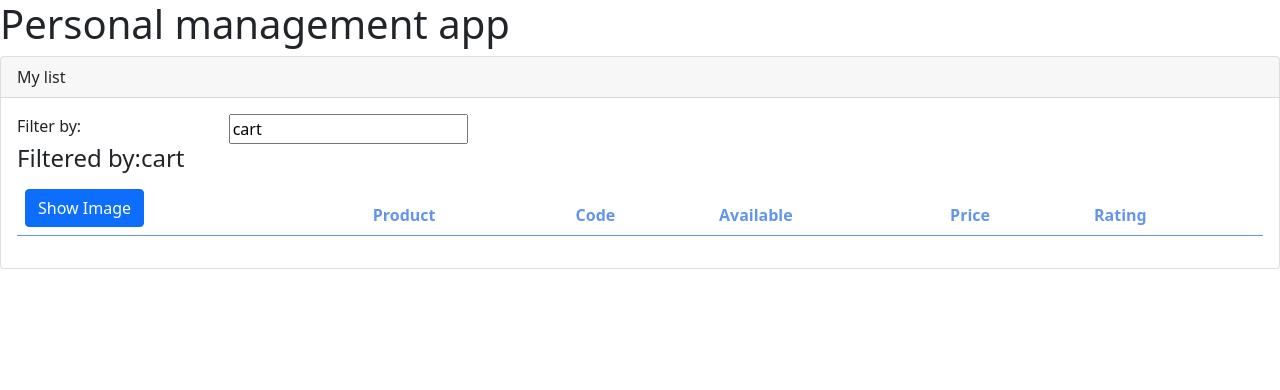
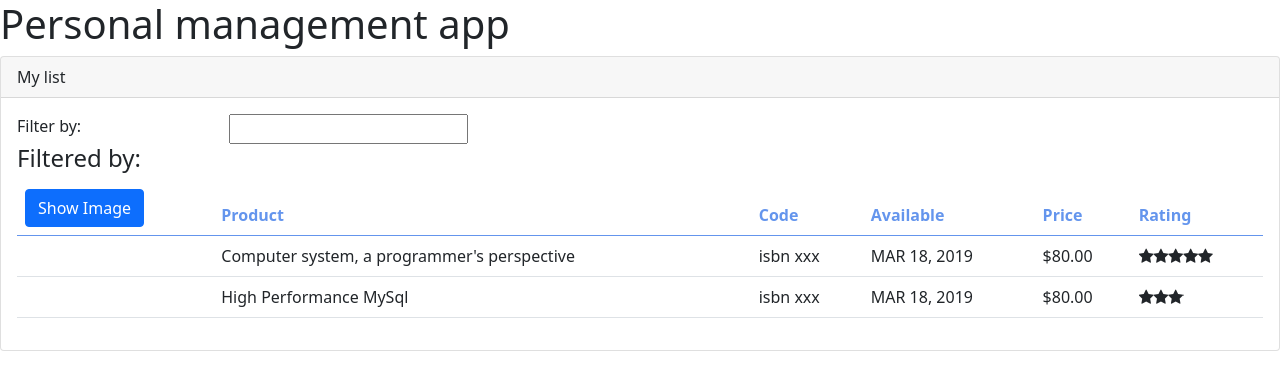
Before and after one commit to HaoWang95/ngapm, an Angular app: page / in a window 1280 px wide. Shown: the top 390 px of the page. Built offline with nearby package versions, Linux system fonts and the light colour scheme.

Commit message:
service injection

```diff
--- a/src/app/items/item-list.component.html
+++ b/src/app/items/item-list.component.html
@@ -41,7 +41,10 @@
                         <td>{{item.releaseDate | date | uppercase}}</td>
                         <td>{{item.price | currency:'USD':'symbol':'1.2-2'}}</td>
                         <td>
-                            <star></star>
+                            <star
+                                [rating]='item.rating'
+                                (ratingClicked)="onRatingClicked($event)"
+                            ></star>
                         </td>
                     </tr>
                 </tbody>
--- a/src/app/items/item-list.component.ts
+++ b/src/app/items/item-list.component.ts
@@ -1,17 +1,21 @@
 import { Component, OnInit } from '@angular/core';
 import { Iitem } from './item';
+import { ItemService } from './item.service';
 
 @Component({
     selector: 'cp-itemlist',
     templateUrl: './item-list.component.html',
-    styleUrls: ['./item-list.component.css']
+    styleUrls: ['./item-list.component.css'],
+    providers:[ItemService]
 })
 export class ItemListComponent {
+
     description: string = "My list";
     imageWidth: number = 50;
     imageMargin: number = 2;
     showImage: boolean = false;
     private _filterBy: string = '';
+    constructor(private itemService: ItemService){}
     get filterBy(): string {
         return this._filterBy;
     }
@@ -23,30 +27,10 @@ export class ItemListComponent {
     ngOnInit(): void {
         //Called after the constructor, initializing input properties, and the first call to ngOnChanges.
         //Add 'implements OnInit' to the class.
-        this._filterBy = 'cart';
+        this.items = this.itemService.getItems();
+        this.filteredItems = this.items;
     }
-    items: Iitem[] = [
-        {
-            "productId": 1,
-            "productName": "Computer system, a programmer's perspective",
-            "productCode": "ISBN-XXX",
-            "releaseDate": "March 18,2019",
-            "description": "The book that you must read to be a programmer",
-            "price": 80,
-            "rating": 5,
-            "imageUrl": "",
-        },
-        {
-            "productId": 5,
-            "productName": "High Performance MySql",
-            "productCode": "ISBN-XXX",
-            "releaseDate": "March 18,2019",
-            "description": "The book that you must read to be a programmer",
-            "price": 80,
-            "rating": 5,
-            "imageUrl": "",
-        }
-    ];
+    items: Iitem[] = [];
     filteredItems: Iitem[] = [];
 
     toggleImage(): void {
@@ -58,4 +42,8 @@ export class ItemListComponent {
             (item: Iitem) => item.productName.toLocaleLowerCase().includes(value)
         )
     }
+
+    onRatingClicked(value: number): void{
+        this.description= `Rating ${value.toString()} is clicked`
+    }
 }
--- /dev/null
+++ b/src/app/items/item.service.ts
@@ -0,0 +1,32 @@
+import { Injectable } from "@angular/core";
+import { Iitem } from "./item";
+
+@Injectable({
+    providedIn: 'root'
+})
+export class ItemService{
+    getItems():Iitem[]{
+        return [
+            {
+                "productId": 1,
+                "productName": "Computer system, a programmer's perspective",
+                "productCode": "ISBN-XXX",
+                "releaseDate": "March 18,2019",
+                "description": "The book that you must read to be a programmer",
+                "price": 80,
+                "rating": 5,
+                "imageUrl": "",
+            },
+            {
+                "productId": 5,
+                "productName": "High Performance MySql",
+                "productCode": "ISBN-XXX",
+                "releaseDate": "March 18,2019",
+                "description": "The book that you must read to be a programmer",
+                "price": 80,
+                "rating": 3,
+                "imageUrl": "",
+            }
+        ];
+    }
+}
--- a/src/app/shared/star/star.component.css
+++ b/src/app/shared/star/star.component.css
@@ -0,0 +1,7 @@
+.crop {
+    overflow: hidden;
+}
+
+div {
+    cursor: pointer;
+}
--- a/src/app/shared/star/star.component.html
+++ b/src/app/shared/star/star.component.html
@@ -2,6 +2,7 @@
     class="crop"
     [style.width.px]="cropWidth"
     [title]="rating"
+    (click)="onClick()"
 >
     <div style="width: 75px">
         <span class="fa fa-star"></span>
--- a/src/app/shared/star/star.component.ts
+++ b/src/app/shared/star/star.component.ts
@@ -1,4 +1,4 @@
-import {Component, OnInit, OnChanges} from '@angular/core'
+import {Component, OnInit, OnChanges, Input, Output, EventEmitter} from '@angular/core'
 
 @Component({
     selector:'star',
@@ -6,23 +6,23 @@ import {Component, OnInit, OnChanges} from '@angular/core'
     styleUrls:['./star.component.css']
 })
 export class StarComponent implements OnInit, OnChanges{
-    private _rating: number = 0;
+
     cropWidth: number = 75;
-
+    @Input() rating: number = 0;
+    @Output() ratingClicked: EventEmitter<number> = new EventEmitter<number>();
 
     ngOnInit(): void {
         //Called after the constructor, initializing input properties, and the first call to ngOnChanges.
         //Add 'implements OnInit' to the class.
-        this._rating = 3
+        console.log('init')
     }
 
     ngOnChanges():void{
-        this.cropWidth = this._rating * 75/5
+        console.log(`calc ${this.rating}`)
+        this.cropWidth = this.rating * 75/5
     }
-    get rating(): number{
-        return this._rating;
-    }
-    set rating(value: number){
-        this._rating = value;
+
+    onClick(): void{
+        this.ratingClicked.emit(this.rating);
     }
 }
```
